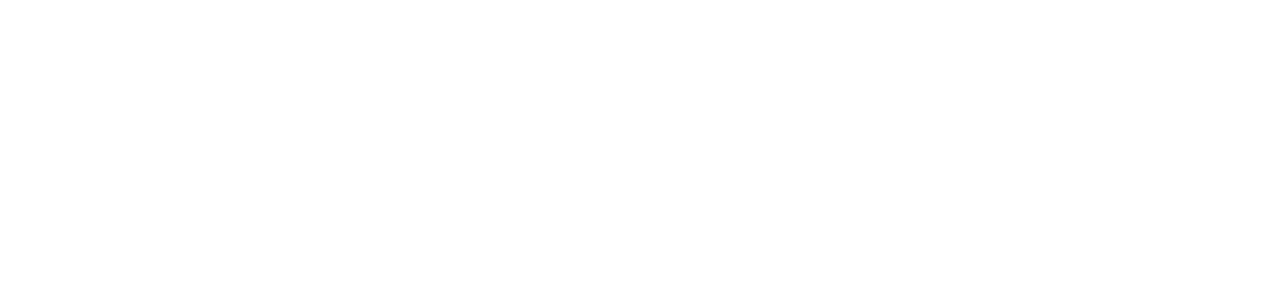
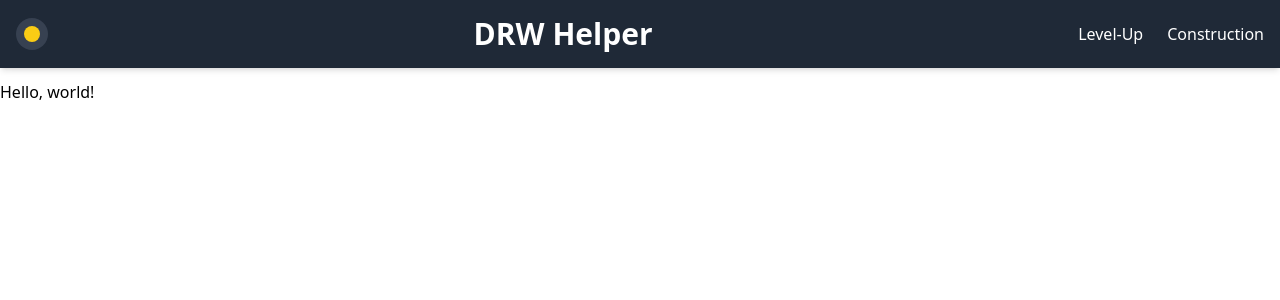
Before and after one commit to maxecution/DRW-helper, a React (Vite) app: page / in a window 1280 px wide. Shown: the top 300 px of the page. Built offline with nearby package versions, Linux system fonts and the light colour scheme.

Commit message:
Starting to implement responsive design

```diff
--- a/index.html
+++ b/index.html
@@ -10,4 +10,5 @@
     <div id="root"></div>
     <script type="module" src="/src/main.jsx"></script>
   </body>
+  <footer></footer>
 </html>
--- a/package.json
+++ b/package.json
@@ -1,5 +1,6 @@
 {
   "name": "drw-helper",
+  "homepage": "https://maxecution.github.io/DRW-helper/",
   "private": true,
   "version": "0.0.0",
   "type": "module",
@@ -15,6 +16,7 @@
     "prop-types": "^15.8.1",
     "react": "^18.3.1",
     "react-dom": "^18.3.1",
+    "react-icons": "^5.3.0",
     "react-router-dom": "^7.0.1",
     "react-select": "^5.8.3"
   },
--- a/src/App.jsx
+++ b/src/App.jsx
@@ -1,15 +1,20 @@
-import { BrowserRouter as Router, Route, Routes as Switch } from "react-router-dom";
-import "./App.css";
-import ConstructionPage from "./pages/constructionPage/ConstructionPage";
-import HelloWorld from "./pages/levelUpPage/HelloWorld";
+import { HashRouter as Router, Route, Routes as Switch } from "react-router-dom";
+// import "./App.css";
+import ConstructionPage from "./pages/constructionPage/ConstructionPage.jsx";
+import HelloWorld from "./pages/HomePage/HelloWorld.jsx";
+import Navbar from "./pages/components/NavBar.jsx";
 
 function App() {
   return (
-    <Router basename='/DRW-helper'>
-      <Switch>
-        <Route path='/construction-planner' element={<ConstructionPage />} />
-        <Route path='/level-up-calc' element={<HelloWorld />} />
-      </Switch>
+    <Router>
+      <Navbar />
+      <div className='pt-20'>
+        <Switch>
+          <Route path='/' element={<HelloWorld />} />
+          <Route path='/construction-planner' element={<ConstructionPage />} />
+          <Route path='/level-up-calc' element={<HelloWorld />} />
+        </Switch>
+      </div>
     </Router>
   );
 }
--- /dev/null
+++ b/src/pages/components/NavBar.jsx
@@ -0,0 +1,80 @@
+import { useState } from "react";
+import { Link } from "react-router-dom";
+import { FiMenu, FiX } from "react-icons/fi";
+
+function Navbar() {
+  const [isMenuOpen, setIsMenuOpen] = useState(false);
+
+  return (
+    <nav className='bg-gray-800 text-white p-4 shadow-md fixed top-0 w-full z-10'>
+      <div className='max-w-7xl mx-auto flex justify-between items-center'>
+        {/* Light/Dark Mode Toggle */}
+        <div className='flex items-center'>
+          <button
+            className='w-8 h-8 bg-gray-700 rounded-full flex items-center justify-center hover:bg-gray-600 transition'
+            title='Toggle Light/Dark Mode'>
+            <span className='sr-only'>Toggle Light/Dark Mode</span>
+            <div className='w-4 h-4 bg-yellow-400 rounded-full'></div>
+          </button>
+        </div>
+
+        {/* Title (Hidden on small screens) */}
+        <h1 className='text-3xl font-bold text-center sm:block hidden'>
+          <Link to='/' className='hover:text-yellow-400 transition'>
+            DRW Helper
+          </Link>
+        </h1>
+
+        {/* Links */}
+        <div className='flex items-center'>
+          {/* Desktop Links */}
+          <ul className='hidden sm:flex space-x-6'>
+            <li>
+              <Link to='/level-up-calc' className='hover:text-yellow-400 transition'>
+                Level-Up
+              </Link>
+            </li>
+            <li>
+              <Link to='/construction-planner' className='hover:text-yellow-400 transition'>
+                Construction
+              </Link>
+            </li>
+          </ul>
+
+          {/* Burger Menu (Visible on small screens) */}
+          <button
+            className='sm:hidden block text-2xl hover:text-yellow-400 transition'
+            onClick={() => setIsMenuOpen(!isMenuOpen)}>
+            {isMenuOpen ? <FiX /> : <FiMenu />}
+          </button>
+        </div>
+      </div>
+
+      {/* Collapsible Menu for Small Screens */}
+      {isMenuOpen && (
+        <div className='sm:hidden mt-2 bg-gray-700 rounded-md shadow-lg p-4'>
+          <ul className='space-y-4'>
+            <li>
+              <Link
+                to='/level-up-calc'
+                className='block hover:text-yellow-400 transition'
+                onClick={() => setIsMenuOpen(false)}>
+                Level-Up
+              </Link>
+            </li>
+            <li>
+              <Link
+                to='/construction-planner'
+                className='block hover:text-yellow-400 transition'
+                onClick={() => setIsMenuOpen(false)}>
+                Construction
+              </Link>
+            </li>
+          </ul>
+        </div>
+      )}
+    </nav>
+  );
+}
+
+export default Navbar;
--- a/src/pages/constructionPage/ConstructionBasket.jsx
+++ b/src/pages/constructionPage/ConstructionBasket.jsx
@@ -50,10 +50,11 @@
   }
 
   return (
-    <div className='max-w mx-auto p-6 bg-gray-800 text-white rounded-lg shadow-xl border border-gray-600'>
+    <div className='w-full max-w-full sm:max-w-lg mx-auto p-6 bg-gray-800 text-white rounded-lg shadow-xl border border-gray-600'>
       <h2 className='text-3xl font-semibold mb-4 text-center text-yellow-400'>
         Construction Basket
       </h2>
+      <div className='overflow-x-auto'>
         <table className='min-w-full bg-gray-700 rounded-md'>
           <thead>
             <tr className='border-b-4 border-gray-600'>
@@ -95,6 +96,7 @@
             </tr>
           </tfoot>
         </table>
+      </div>
 
       {/* Final Cost Calculation Section */}
       <div className='mt-6 p-4 bg-gray-700 text-white rounded-lg shadow'>
--- a/src/pages/constructionPage/ConstructionPage.jsx
+++ b/src/pages/constructionPage/ConstructionPage.jsx
@@ -112,24 +112,27 @@
   };
 
   return (
-    <div className='flex flex-col min-h-screen bg-gray-900 text-white'>
+    <div className='flex flex-col min-h-screen bg-gray-900 text-white w-full max-w-full'>
       {/* Main Header */}
       <header className='text-center py-6 bg-gray-800 shadow-lg'>
-        <h1 className='text-4xl font-bold text-yellow-400'>Housing and Construction Calculator</h1>
+        <h1 className='text-2xl font-bold text-yellow-400 sm:text-3xl md:text-4xl'>
+          Housing and Construction Calculator
+        </h1>
       </header>
 
       {/* Content Section */}
-      <div className='flex flex-grow gap-8 p-8'>
+      <div className='flex flex-col md:flex-row gap-8 p-4 sm:p-6 md:p-8'>
         {/* Left Section (1/3 Width) */}
-        <div className='w-1/3 space-y-6'>
-          <div className='flex items-center justify-between gap-4'>
+        <div className='w-full md:w-1/3 space-y-6'>
+          {/* Expansion Selector */}
+          <div className='flex flex-col sm:flex-row items-center justify-between gap-4'>
             <label
               htmlFor='expansion-select'
-              className='w-2/3 text-md font-medium text-yellow-400 text-nowrap'>
+              className='text-md font-medium text-yellow-400 text-left w-full sm:w-2/3'>
               Select an expansion:
             </label>
             <Select
-              className='text-black w-full'
+              className='text-black w-full sm:w-1/2'
               id='expansion-select'
               options={expansionOptions}
               value={expansion ? expansionOptions.find((opt) => opt.value === expansion.id) : null}
@@ -139,10 +142,12 @@
               placeholder='Expansions...'
             />
           </div>
-          <div className='flex items-center justify-between gap-4'>
+
+          {/* Existing Structures */}
+          <div className='flex flex-col sm:flex-row items-center justify-between gap-4'>
             <label
               htmlFor='existing-structure-amount'
-              className='w-2/3 text-md font-medium text-yellow-400 text-nowrap text-left'>
+              className='text-md font-medium text-yellow-400 text-left w-full sm:w-2/3'>
               Number of existing structures:
             </label>
             <div className='flex items-center'>
@@ -169,10 +174,12 @@
               />
             </div>
           </div>
-          <div className='flex items-center justify-between gap-4'>
+
+          {/* Unused Slots */}
+          <div className='flex flex-col sm:flex-row items-center justify-between gap-4'>
             <label
               htmlFor='unused-slots-amount'
-              className='w-2/3 text-md font-medium text-yellow-400 text-nowrap text-left'>
+              className='text-md font-medium text-yellow-400 text-left w-full sm:w-2/3'>
               Number of un-used slots:
             </label>
             <div className='flex items-center'>
@@ -204,10 +211,12 @@
               />
             </div>
           </div>
-          <div className='flex items-center justify-between gap-4'>
+
+          {/* Empty Plots */}
+          <div className='flex flex-col sm:flex-row items-center justify-between gap-4'>
             <label
               htmlFor='empty-plots-amount'
-              className='w-2/3 text-md font-medium text-yellow-400 text-nowrap text-left'>
+              className='text-md font-medium text-yellow-400 text-left w-full sm:w-2/3'>
               Number of empty plots:
             </label>
             <div className='flex items-center'>
@@ -234,9 +243,11 @@
               />
             </div>
           </div>
+
+          {/* Clear Button */}
           <div className='items-center'>
             <button
-              className='font-bold border border-gray-600 bg-gray-700 hover:bg-gray-600 text-white text-right py-2 px-6 rounded-md'
+              className='font-bold border border-gray-600 bg-gray-700 hover:bg-gray-600 text-white text-right py-2 px-6 rounded-md w-full sm:w-auto'
               onClick={handleClear}>
               Clear
             </button>
@@ -244,7 +255,7 @@
         </div>
 
         {/* Right Section (2/3 Width) */}
-        <div className='w-2/3'>
+        <div className='w-full md:w-2/3 text-center'>
           <ExpansionDetails
             expansion={expansion}
             expansions={addedExpansions}
@@ -254,7 +265,7 @@
       </div>
 
       {/* Construction Basket Section */}
-      <div className='bg-gray-800 p-6'>
+      <div className='bg-gray-800 p-6 text-center'>
         <ConstructionBasket
           expansions={addedExpansions}
           onRemove={handleRemoveExpansion}
```
Also changed, not shown: src/pages/HomePage/HelloWorld.jsx (renamed from src/pages/levelUpPage/HelloWorld.jsx), 1 other file (tests, documents, lock files or other folders). Lines whose indentation alone changed are shown as unchanged.
